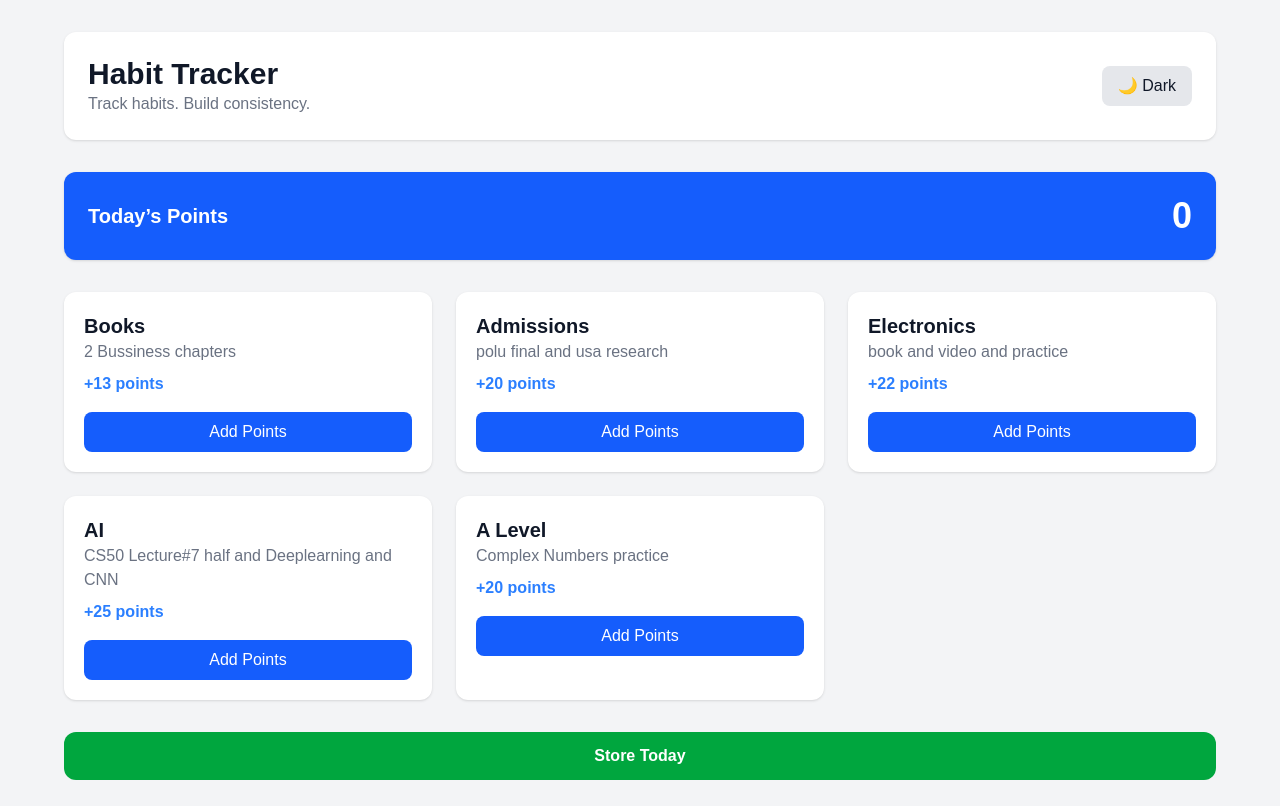
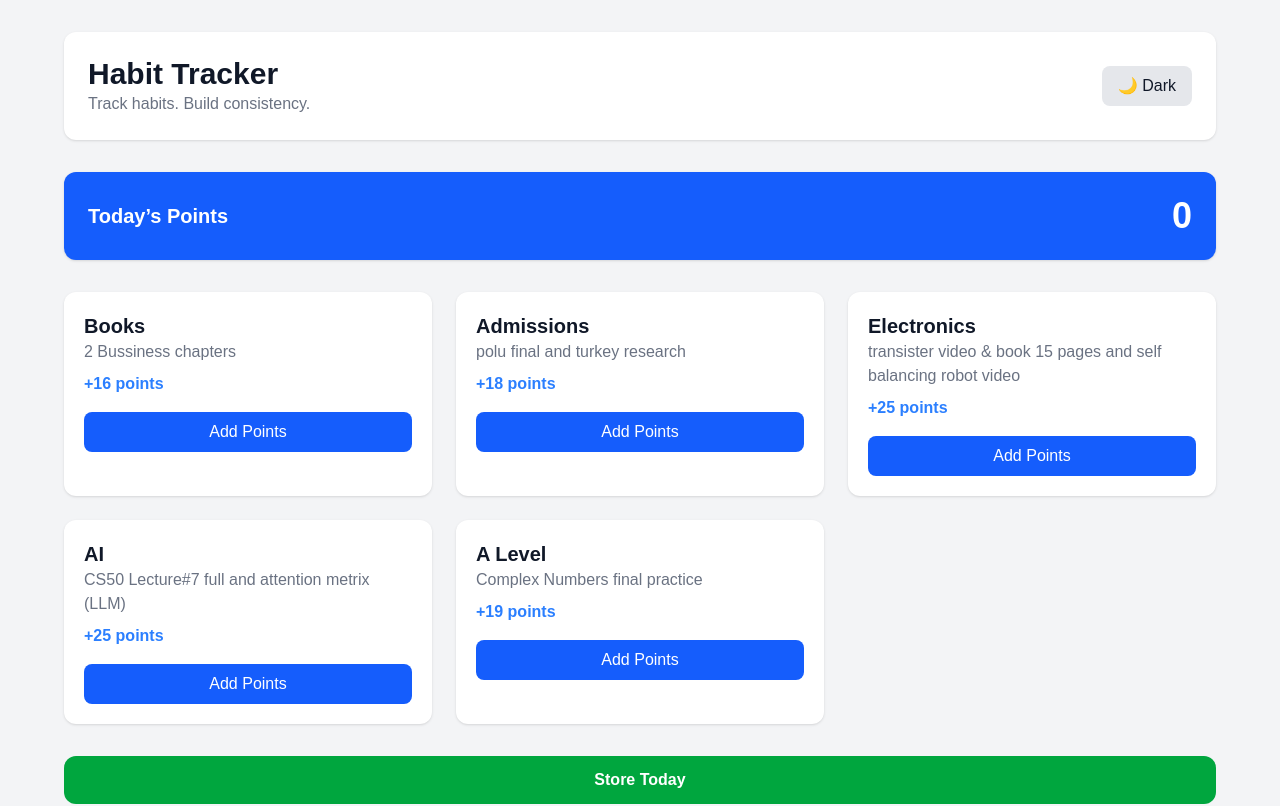
Before and after one commit to wasif-69/Productivity, a Next.js app: page /habbits in a window 1280 px wide. Shown: the top 806 px of the page. Built offline with nearby package versions, Linux system fonts and the light colour scheme; no server answers; the database is empty.

Commit message:
adding more things

```diff
--- a/app/habbits/page.tsx
+++ b/app/habbits/page.tsx
@@ -42,12 +42,11 @@ export default function Page() {
 
 
   const habbitList = [
-    { name: "Books", minimum: "2 Bussiness chapters ", points: 13 },
-    { name: "Admissions", minimum: "polu final and usa research", points: 20 },
-    // { name: "BNA", minimum: "Practice on 1 compitition and leetcode 2 questions and team and physics  ", points:15  },
-    { name: "Electronics", minimum: " book and video and practice", points: 22 },
-    { name: "AI", minimum: "CS50 Lecture#7 half  and Deeplearning and CNN ", points: 25 },
-    { name: "A Level", minimum: " Complex Numbers practice ", points: 20 }
+    { name: "Books", minimum: "2 Bussiness chapters ", points: 16 },
+    { name: "Admissions", minimum: "polu final and turkey research", points: 18 },
+    { name: "Electronics", minimum: " transister video & book 15 pages and self balancing robot video ", points: 25 },
+    { name: "AI", minimum: "CS50 Lecture#7 full  and attention metrix (LLM) ", points: 25 },
+    { name: "A Level", minimum: " Complex Numbers final practice  ", points: 19 }
   ];
 
   const getDocsFireStore = async () => {
```
